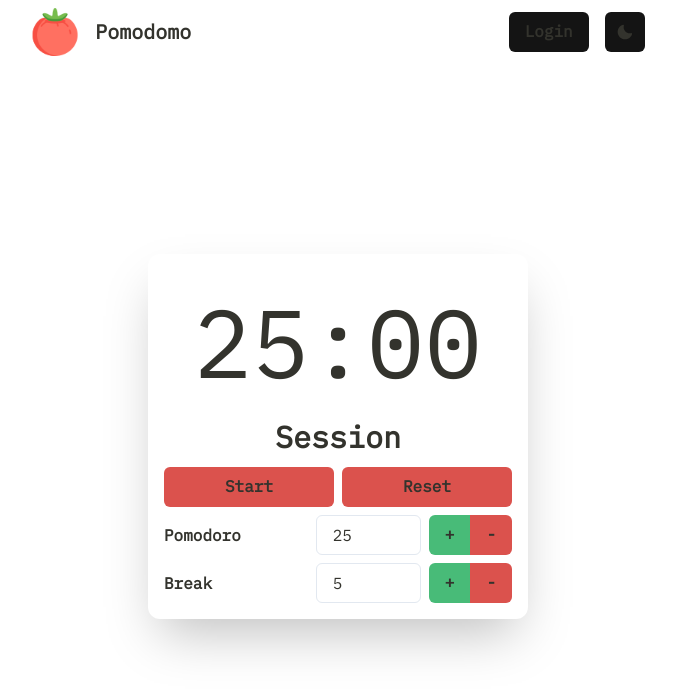
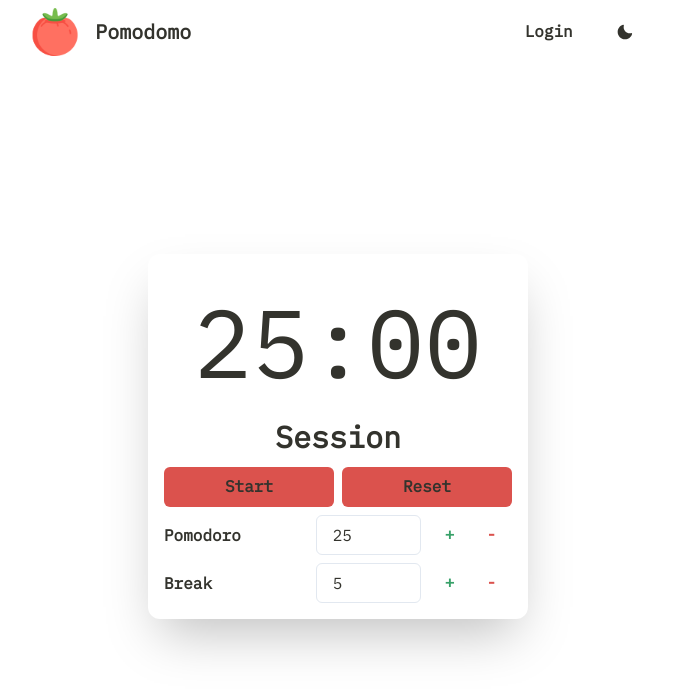
Before and after one commit to khoaHyh/pomodomo, a Next.js app: page / in a window 1280 px wide. Shown: the top 692 px of the page, without its empty margins (302-978 px from the left). Built offline with nearby package versions, Linux system fonts and the light colour scheme.

Commit message:
style: update theme

```diff
--- a/components/Navbar.js
+++ b/components/Navbar.js
@@ -23,7 +23,7 @@ import { getUsername } from './userProfile/profileUtils';
 import { UserBox } from './userProfile/UserBox';
 export const Navbar = () => {
   const { toggleColorMode } = useColorMode();
-  const bg = useColorModeValue('#db524d', '#33332d');
+  const bg = useColorModeValue('white', '#33332d');
   const text = useColorModeValue('dark', 'light');
   const SwitchIcon = useColorModeValue(MoonIcon, SunIcon);
   const { isOpen, onOpen, onClose } = useDisclosure();
@@ -102,24 +102,20 @@ export const Navbar = () => {
         )}
         {/* logout button */}
         {getLoginBool && (
-          <Button
-            bg="blackAlpha.900"
-            position="relative"
-            onClick={handleLogout}
-          >
+          <Button bg={bg} position="relative" onClick={handleLogout}>
             Logout
           </Button>
         )}
         {/* Login button */}
         {!getLoginBool && (
-          <Button bg="blackAlpha.900" position="relative" onClick={handleModal}>
+          <Button bg={bg} position="relative" onClick={handleModal}>
             Login
           </Button>
         )}
 
         {/* Color mode button */}
         <IconButton
-          bg="blackAlpha.900"
+          bg={bg}
           aria-label={`Switch to ${text} mode`}
           icon={<SwitchIcon />}
           onClick={toggleColorMode}
--- a/components/pomoUtils/Interval.js
+++ b/components/pomoUtils/Interval.js
@@ -9,15 +9,18 @@ import {
 } from '@chakra-ui/react';
 
 export const Interval = ({ sessionTime, handleSessionTime, timeTitle }) => {
-  const incrementBg = useColorModeValue('green.400', '#33332d');
+  const incrementBg = useColorModeValue('white', '#33332d');
   const incrementActiveBg = useColorModeValue('green.500', '#33332d');
-  const decrementBg = useColorModeValue('#db524d', '#33332d');
+  const decrementBg = useColorModeValue('white', '#33332d');
   const decrementActiveBg = useColorModeValue('white', '#33332d');
-  const colorIncrement = useColorModeValue('#33332d', 'green.400');
-  const colorDecrement = useColorModeValue('#33332d', '#db524d');
+  const colorIncrement = useColorModeValue('green.500', 'green.400');
+  const colorDecrement = useColorModeValue('#db524d', '#db524d');
 
-  const { getInputProps, getIncrementButtonProps, getDecrementButtonProps } =
-    useNumberInput({
+  const {
+    getInputProps,
+    getIncrementButtonProps,
+    getDecrementButtonProps,
+  } = useNumberInput({
     min: 1,
     max: 60,
     value: sessionTime,
--- a/styles/theme.js
+++ b/styles/theme.js
@@ -16,7 +16,7 @@ const styles = {
   global: props => ({
     body: {
       color: mode('#33332d', 'white')(props),
-      bg: mode('white', '#db524d')(props),
+      bg: mode('white', '#33332d')(props),
     },
   }),
 };
```
Lines whose indentation alone changed are shown as unchanged.
